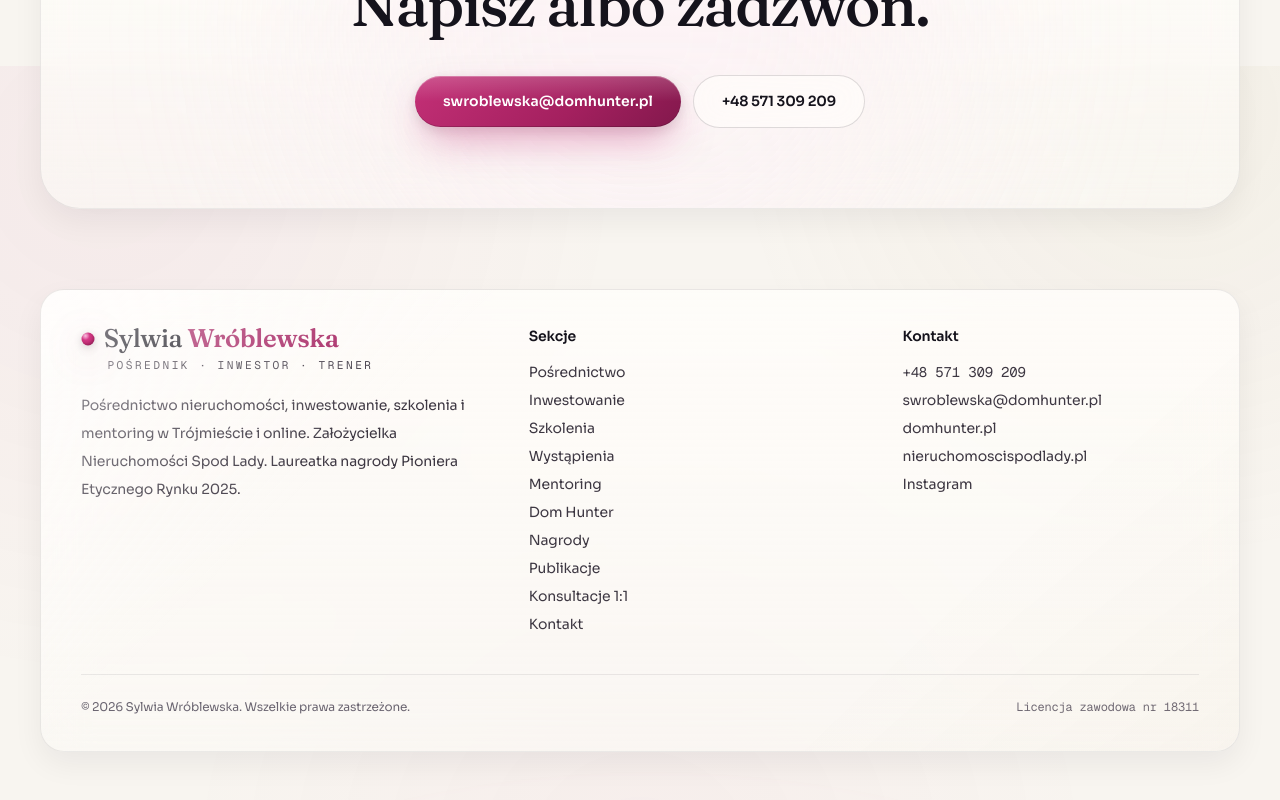
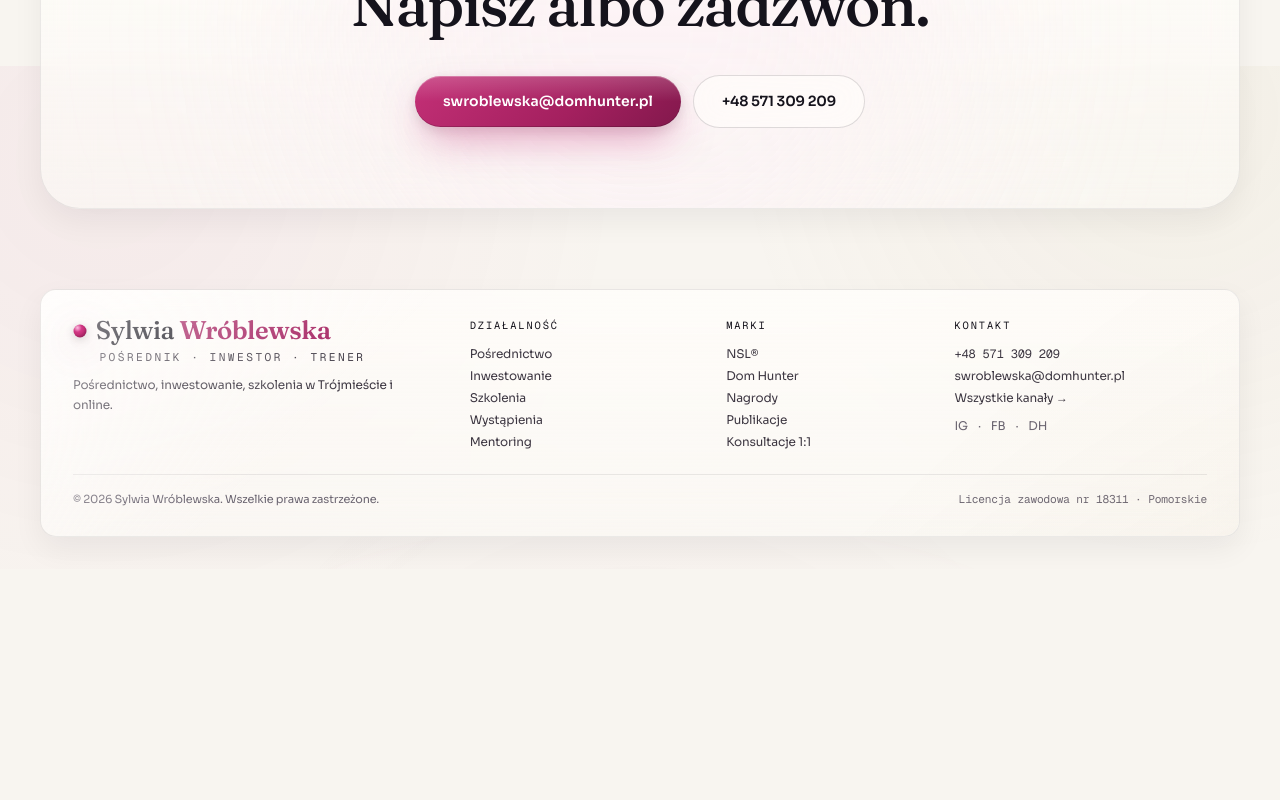
Before and after one commit to dariuszszuca-lang/sylwia-website, a Next.js app: page / in a window 1280 px wide. Shown: the part 7134-7934 px from the top of the page. After the commit the page ends 7703 px from the top, so only its background shows below. Built offline with nearby package versions, Linux system fonts and the light colour scheme; no server answers.

Commit message:
feat(footer): kompaktowa stopka — 4 kolumny (Działalność/Marki/Kontakt), mniejszy padding, font xs, kicker fuksja gold, IG/FB/DH inline

```diff
--- a/app/page.tsx
+++ b/app/page.tsx
@@ -556,85 +556,69 @@ export default function Home() {
           </div>
         </section>
 
-        {/* ========== FOOTER ========== */}
-        <footer className="relative px-6 pb-12 pt-4 sm:px-8 lg:px-10">
+        {/* ========== FOOTER (compact) ========== */}
+        <footer className="relative px-6 pb-8 pt-4 sm:px-8 lg:px-10">
           <div className="mx-auto max-w-7xl">
-            <div className="premium-panel rounded-3xl px-7 py-9 sm:px-10">
-              <div className="grid gap-10 lg:grid-cols-[1.1fr_0.9fr_0.8fr]">
+            <div className="premium-panel rounded-2xl px-6 py-6 sm:px-8 sm:py-7">
+              <div className="grid gap-x-8 gap-y-6 sm:grid-cols-2 lg:grid-cols-[1.3fr_0.8fr_0.7fr_0.9fr]">
+                {/* Logo + tagline */}
                 <div>
                   <LogoText />
-                  <p className="mt-5 max-w-md text-sm leading-7 text-muted">
-                    Pośrednictwo nieruchomości, inwestowanie, szkolenia i mentoring w Trójmieście i online.
-                    Założycielka Nieruchomości Spod Lady. Laureatka nagrody Pioniera Etycznego Rynku 2025.
+                  <p className="mt-3 max-w-xs text-xs leading-5 text-muted">
+                    Pośrednictwo, inwestowanie, szkolenia w Trójmieście i online.
                   </p>
                 </div>
 
+                {/* Działalność */}
                 <div>
-                  <p className="text-sm font-semibold text-foreground">Sekcje</p>
-                  <div className="mt-4 flex flex-col gap-2 text-sm text-muted">
+                  <p className="text-[0.65rem] font-mono uppercase tracking-[0.18em] text-gold-mid">Działalność</p>
+                  <div className="mt-3 flex flex-col gap-1.5 text-xs text-muted">
                     <Link href="/posrednictwo" className="hover:text-fuchsia-700">Pośrednictwo</Link>
                     <Link href="/inwestowanie" className="hover:text-fuchsia-700">Inwestowanie</Link>
                     <Link href="/szkolenia" className="hover:text-fuchsia-700">Szkolenia</Link>
                     <Link href="/wystapienia" className="hover:text-fuchsia-700">Wystąpienia</Link>
                     <Link href="/mentoring" className="hover:text-fuchsia-700">Mentoring</Link>
+                  </div>
+                </div>
+
+                {/* Marki + inne */}
+                <div>
+                  <p className="text-[0.65rem] font-mono uppercase tracking-[0.18em] text-gold-mid">Marki</p>
+                  <div className="mt-3 flex flex-col gap-1.5 text-xs text-muted">
+                    <Link href="/nsl" className="hover:text-fuchsia-700">NSL®</Link>
                     <Link href="/biuro" className="hover:text-fuchsia-700">Dom Hunter</Link>
                     <Link href="/nagrody" className="hover:text-fuchsia-700">Nagrody</Link>
                     <Link href="/publikacje" className="hover:text-fuchsia-700">Publikacje</Link>
-                    <Link href="/konsultacje" className="hover:text-fuchsia-700">
-                      Konsultacje 1:1
-                    </Link>
-                    <Link href="/kontakt" className="hover:text-fuchsia-700">
-                      Kontakt
-                    </Link>
+                    <Link href="/konsultacje" className="hover:text-fuchsia-700">Konsultacje 1:1</Link>
                   </div>
                 </div>
 
+                {/* Kontakt */}
                 <div>
-                  <p className="text-sm font-semibold text-foreground">Kontakt</p>
-                  <div className="mt-4 flex flex-col gap-2 text-sm text-muted">
-                    <a
-                      href="tel:+48571309209"
-                      className="font-mono hover:text-fuchsia-700"
-                    >
+                  <p className="text-[0.65rem] font-mono uppercase tracking-[0.18em] text-gold-mid">Kontakt</p>
+                  <div className="mt-3 flex flex-col gap-1.5 text-xs text-muted">
+                    <a href="tel:+48571309209" className="font-mono hover:text-fuchsia-700">
                       +48 571 309 209
                     </a>
-                    <a
-                      href="mailto:swroblewska@domhunter.pl"
-                      className="hover:text-fuchsia-700"
-                    >
+                    <a href="mailto:swroblewska@domhunter.pl" className="hover:text-fuchsia-700 break-all">
                       swroblewska@domhunter.pl
                     </a>
-                    <a
-                      href="https://www.domhunter.pl"
-                      target="_blank"
-                      rel="noreferrer"
-                      className="hover:text-fuchsia-700"
-                    >
-                      domhunter.pl
-                    </a>
-                    <a
-                      href="https://www.nieruchomoscispodlady.pl"
-                      target="_blank"
-                      rel="noreferrer"
-                      className="hover:text-fuchsia-700"
-                    >
-                      nieruchomoscispodlady.pl
-                    </a>
-                    <a
-                      href="https://www.instagram.com/sylwiawroblewska.pl/"
-                      target="_blank"
-                      rel="noreferrer"
-                      className="hover:text-fuchsia-700"
-                    >
-                      Instagram
-                    </a>
+                    <Link href="/kontakt" className="hover:text-fuchsia-700">Wszystkie kanały →</Link>
+                    <div className="mt-1.5 flex gap-2.5 text-muted-soft">
+                      <a href="https://www.instagram.com/sylwiawroblewska.pl/" target="_blank" rel="noreferrer" className="hover:text-fuchsia-700" aria-label="Instagram">IG</a>
+                      <span>·</span>
+                      <a href="https://www.facebook.com/groups/nieruchomoscispodlady" target="_blank" rel="noreferrer" className="hover:text-fuchsia-700" aria-label="Facebook NSL">FB</a>
+                      <span>·</span>
+                      <a href="https://www.domhunter.pl" target="_blank" rel="noreferrer" className="hover:text-fuchsia-700">DH</a>
+                    </div>
                   </div>
                 </div>
               </div>
 
-              <div className="mt-10 flex flex-col gap-2 border-t border-border pt-6 text-xs text-muted-soft sm:flex-row sm:items-center sm:justify-between">
+              {/* Bottom bar */}
+              <div className="mt-6 flex flex-col gap-1.5 border-t border-border pt-4 text-[0.7rem] text-muted-soft sm:flex-row sm:items-center sm:justify-between">
                 <span>© 2026 Sylwia Wróblewska. Wszelkie prawa zastrzeżone.</span>
-                <span className="font-mono">Licencja zawodowa nr 18311</span>
+                <span className="font-mono">Licencja zawodowa nr 18311 · Pomorskie</span>
               </div>
             </div>
           </div>
--- a/components/SubpageLayout.tsx
+++ b/components/SubpageLayout.tsx
@@ -98,29 +98,26 @@ export function SubpageLayout({ kicker, title, intro, image, children }: Props)
           </div>
         </section>
 
-        {/* FOOTER */}
-        <footer className="relative px-6 pb-12 pt-4 sm:px-8 lg:px-10">
+        {/* FOOTER (compact) */}
+        <footer className="relative px-6 pb-8 pt-4 sm:px-8 lg:px-10">
           <div className="mx-auto max-w-7xl">
-            <div className="premium-panel rounded-3xl px-7 py-9 sm:px-10">
-              <div className="flex flex-col gap-8 sm:flex-row sm:items-end sm:justify-between">
+            <div className="premium-panel rounded-2xl px-6 py-6 sm:px-8 sm:py-7">
+              <div className="flex flex-col gap-5 sm:flex-row sm:items-center sm:justify-between">
                 <LogoText />
-                <div className="flex flex-col gap-2 text-sm text-muted sm:text-right">
+                <div className="flex flex-wrap items-center gap-x-5 gap-y-2 text-xs text-muted">
                   <a href="tel:+48571309209" className="font-mono hover:text-fuchsia-700">
                     +48 571 309 209
                   </a>
-                  <a
-                    href="mailto:swroblewska@domhunter.pl"
-                    className="hover:text-fuchsia-700"
-                  >
+                  <a href="mailto:swroblewska@domhunter.pl" className="hover:text-fuchsia-700">
                     swroblewska@domhunter.pl
                   </a>
-                  <Link href="/konsultacje" className="hover:text-fuchsia-700">
-                    Konsultacje 1:1
-                  </Link>
+                  <Link href="/" className="hover:text-fuchsia-700">Strona główna</Link>
+                  <Link href="/kontakt" className="hover:text-fuchsia-700">Kontakt</Link>
                 </div>
               </div>
-              <div className="mt-8 border-t border-border pt-6 text-xs text-muted-soft">
-                © 2026 Sylwia Wróblewska. Licencja zawodowa nr 18311.
+              <div className="mt-5 flex flex-col gap-1 border-t border-border pt-4 text-[0.7rem] text-muted-soft sm:flex-row sm:items-center sm:justify-between">
+                <span>© 2026 Sylwia Wróblewska. Wszelkie prawa zastrzeżone.</span>
+                <span className="font-mono">Licencja zawodowa nr 18311 · Pomorskie</span>
               </div>
             </div>
           </div>
```
